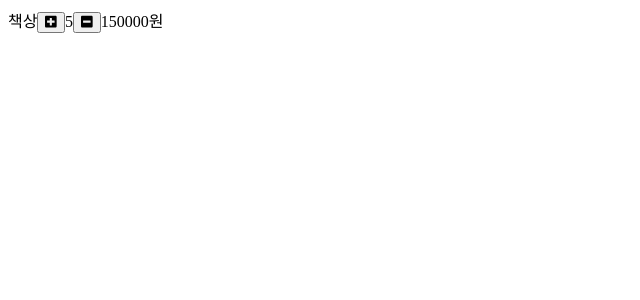
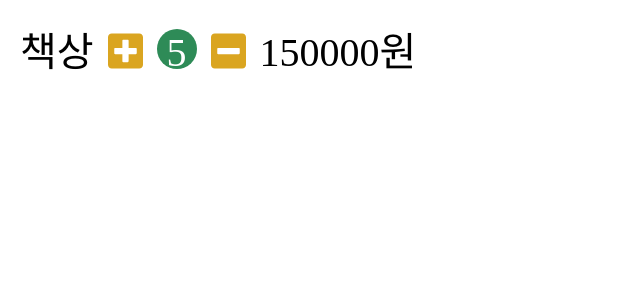
Before and after one commit to SpearJin/project3, a React (Create React App) app: page / in a window 1280 px wide. Shown: the top 300 px of the page, without its empty margins (0-640 px from the left). Built offline with nearby package versions, Linux system fonts and the light colour scheme.

Commit message:
Cart: Css

```diff
--- a/package.json
+++ b/package.json
@@ -10,6 +10,7 @@
     "react": "^17.0.2",
     "react-dom": "^17.0.2",
     "react-scripts": "4.0.3",
+    "styled-components": "^5.3.1",
     "web-vitals": "^1.0.1"
   },
   "scripts": {
--- /dev/null
+++ b/src/App.css
@@ -0,0 +1,34 @@
+* {
+  box-sizing: border-box;
+  user-select: none;
+}
+button {
+  border: none;
+  background-color: transparent;
+  outline: none;
+  cursor: pointer;
+}
+
+body {
+  margin: 0;
+}
+
+.cart-button {
+  margin: 0 0.2em;
+  color: goldenrod;
+  font-size: 2.5rem;
+}
+
+.cart-button:hover {
+  opacity: 0.8;
+}
+
+.cart-quentity {
+  display: inline-block;
+  width: 2.5rem;
+  height: 2.5rem;
+  border-radius: 50%;
+  background-color: seagreen;
+  color: white;
+  text-align: center;
+}
--- a/src/App.js
+++ b/src/App.js
@@ -1,3 +1,4 @@
+import './App.css';
 import Cart from './components/Cart';
 
 function App() {
--- a/src/components/Cart.js
+++ b/src/components/Cart.js
@@ -1,4 +1,5 @@
 import { useState } from 'react';
+import styled from 'styled-components';
 
 function Cart() {
   const [title, setTitle] = useState('책상');
@@ -17,18 +18,23 @@
     }
   };
 
+  const CartComponent = styled.div`
+    padding: 0.5em;
+    font-size: 2.5rem;
+  `;
+
   return (
-    <>
-      <span>{title}</span>
-      <button onClick={handleInrease}>
+    <CartComponent>
+      <span className='cart-name'>{title}</span>
+      <button className='cart-button cart-increase' onClick={handleInrease}>
         <i className='fas fa-plus-square'></i>
       </button>
-      <span>{quentity}</span>
-      <button onClick={handleDecrease}>
+      <span className='cart-quentity'>{quentity}</span>
+      <button className='cart-button cart-decrease' onClick={handleDecrease}>
         <i className='fas fa-minus-square'></i>
       </button>
-      <span>{price}원</span>
-    </>
+      <span className='cart-price'>{price}원</span>
+    </CartComponent>
   );
 }
 
```
Also changed, not shown: 1 other file (tests, documents, lock files or other folders).
